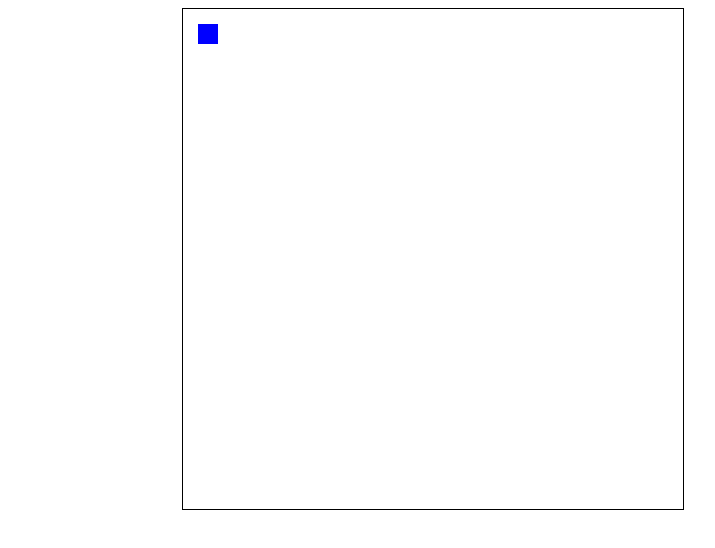
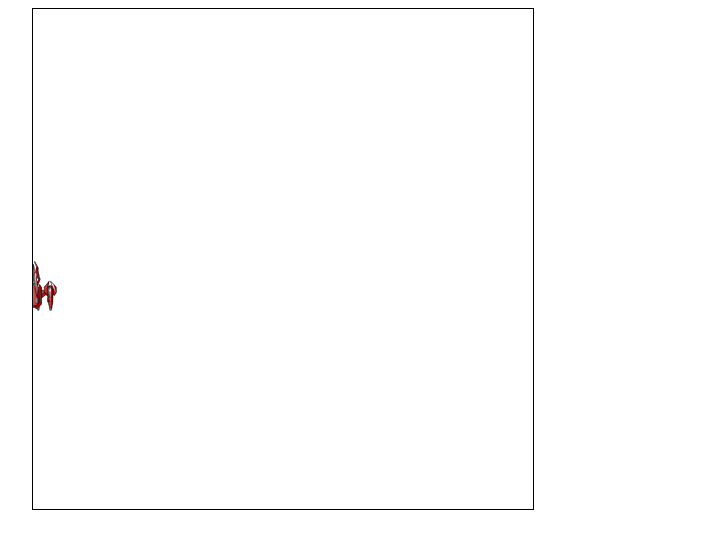
Before and after one commit to LiveGood/SoftUni-JavaScript-Workshop, a plain HTML site: page JSGW-DATA/index.html in a window 1280 px wide. Shown: the whole page, without its empty margins (208-923 px from the left). Drawn offline with Linux system fonts and the light colour scheme.

Commit message:
Added player.js, ship.png. Modified framework.js, modified inputs. Player is controlled by the mouse

```diff
--- a/JSGW-DATA/index.html
+++ b/JSGW-DATA/index.html
@@ -4,13 +4,16 @@
     <meta charset="UTF-8">
     <title>Game</title>
     <script type="text/javascript" src="js/framework.js"></script>
+    <script type="text/javascript" src="js/player.js"></script>
     <script type="text/javascript" src="js/main.js"></script>
+
     <style>
         #canvas {
             border: 1px solid black;
+            position: absolute;
         }
         .canvasContainer {
-            width: 500px;
+            width: 800px;
             margin: 0 auto;
         }
     </style>
--- a/JSGW-DATA/js/framework.js
+++ b/JSGW-DATA/js/framework.js
@@ -257,10 +257,14 @@ var Input = (function(){
 var input = new Input();
 
 document.documentElement.onmousemove = function(e){
-    e = e || window.event;
+    var rect = canvas.getBoundingClientRect();
+    if(e.clientX) {
+        input.mousePosition.x = e.clientX-rect.left;
+        input.mousePosition.y = e.clientY-rect.top;
+    }
 
-    input.mousePosition.x = e.clientWidth - input.offset.x;
-    input.mousePosition.y = e.clientHeight - input.offset.y;
+//    input.mousePosition.x = e.clientWidth - input.offset.x;
+//    input.mousePosition.y = e.clientHeight - input.offset.y;
 };
 
 document.documentElement.onmousedown = function(e){
--- a/JSGW-DATA/js/main.js
+++ b/JSGW-DATA/js/main.js
@@ -1,12 +1,16 @@
-var ctx,
+var canvas,
+    ctx,
     canvasWidth,
     canvasHeight,
     requestId = 0;
 
 function initCanvas() {
-    ctx = document.getElementById("canvas").getContext("2d");
-    canvasWidth = ctx.canvas.width;
-    canvasHeight = ctx.canvas.height;
+    canvas = document.getElementById("canvas");
+    ctx = canvas.getContext("2d");
+    canvasWidth = canvas.width;
+    canvasHeight = canvas.height;
+    canvas.style.cursor = "none";
+
 
     /*Initializing cross-browser Animation Frame to start the animation drawing*/
     window.requestAnimationFrame =
@@ -34,13 +38,16 @@ function Stop() {
 }
 
 
-var vector = new Vector2(2,0);
-var rectangle = new Rectangle(15, 15, 20, 20);
-rectangle.color = new Color(0, 0, 255, 1);
+var player = new Player();
 
+function Update(){
+    player.Update();
+
+}
 function Draw(){
-    ctx.clearRect(0, 0, ctx.width, ctx.height);
-    rectangle.Draw(ctx);
+    ctx.clearRect(0, 0, canvas.width, canvas.height);
+    Update();
+    player.Draw(ctx);
 
     requestId = window.requestAnimationFrame(Draw);
 }
--- /dev/null
+++ b/JSGW-DATA/js/player.js
@@ -0,0 +1,61 @@
+var Player = (function(){
+    function Player() {
+        this.rect = new Rectangle(20, 450, 50, 56);
+        this.animation = new Animation(50, 56, 0, 0, 5, "images/ship.png", 10, 5, 2);
+
+        this.moving = false;
+    }
+
+    Player.prototype.Update = function(){
+
+        var previousPosX = this.rect.x;
+        if(input.mousePosition.x < 0)
+            this.rect.x = 0;
+        else if(input.mousePosition.x > 500)
+            this.rect.x = canvasWidth - this.rect.width;
+        else
+            this.rect.x = input.mousePosition.x - 25;
+
+        if(input.mousePosition.y < 250)
+            this.rect.y = 250;
+        else if(input.mousePosition.y > 500)
+            this.rect.y = canvasHeight - this.rect.height;
+        else
+            this.rect.y = input.mousePosition.y - 29;
+
+        if (previousPosX < player.rect.x) {
+            if (player.animation.column == 4 ) {
+                player.animation.SetLimit(1);
+                player.animation.SetColumn(4);
+            }
+            else {
+                player.animation.SetRow(1);
+                player.animation.SetLimit(5);
+            }
+        }else if (previousPosX > player.rect.x) {
+            if(player.animation.column == 4 ) {
+                player.animation.SetLimit(1);
+                player.animation.SetColumn(4);
+            }
+            else {
+                player.animation.SetRow(0);
+                player.animation.SetLimit(5);
+            }
+        } else {
+            player.animation.SetColumn(0);
+            player.animation.SetLimit(1);
+        }
+
+        this.animation.position.Set(this.rect.x, this.rect.y);
+        this.animation.Update();
+
+
+    };
+
+
+    Player.prototype.Draw = function(ctx){
+        this.animation.Draw(ctx);
+    };
+
+    return Player;
+})();
```
Also changed, not shown: JSGW-DATA/images/ship.png (added).
